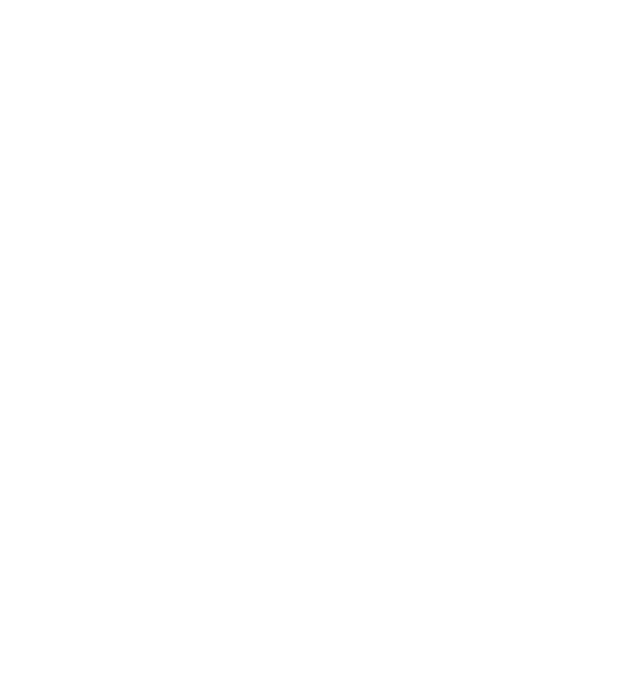
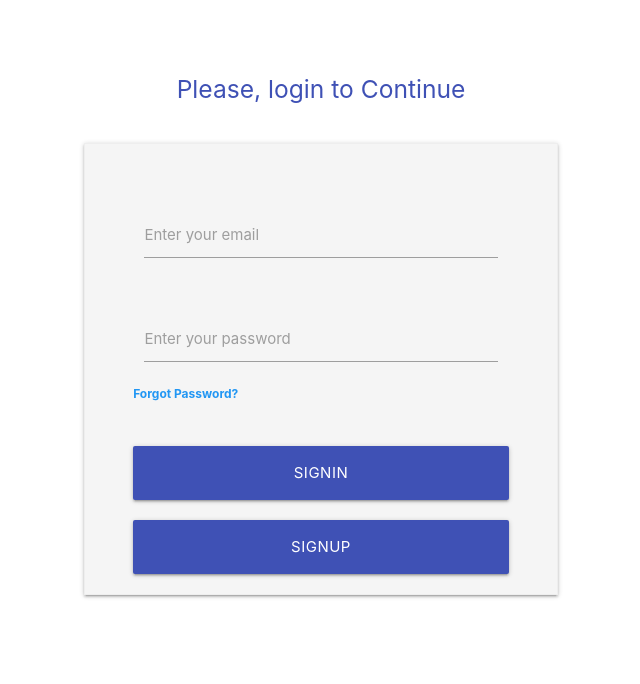
Before and after one commit to HamzaBenAbid/HealthCheck20, a website: page www/HealthCheck20.html in a window 1280 px wide. Shown: the whole page, without its empty margins (319-959 px from the left). Drawn offline with Linux system fonts and the light colour scheme.

Commit message:
Login Page

```diff
--- a/www/HealthCheck20.html
+++ b/www/HealthCheck20.html
@@ -9,6 +9,7 @@
       <link href="https://fonts.googleapis.com/icon?family=Material+Icons" rel="stylesheet">
       <!--Import materialize.css-->
       <link type="text/css" rel="stylesheet" href="css/materialize.min.css"  media="screen,projection"/>
+      <link type="text/css" rel="stylesheet" href="css/login.css" />
 
         <meta http-equiv="Content-Security-Policy" content="default-src 'self' data: gap: https://ssl.gstatic.com 'unsafe-eval'; style-src 'self' 'unsafe-inline'; media-src *; img-src 'self' data: content:;">
         <meta name="format-detection" content="telephone=no">
@@ -18,7 +19,64 @@
         <title>Hello World</title>
     </head>
     <body>
+
+            <div class="section"></div>
+            <main>
+              <center>
+                <div class="section"></div>
+
+                <h5 class="indigo-text">Please, login to Continue</h5>
+                <div class="section"></div>
+
+                <div class="container">
+                  <div class="z-depth-1 grey lighten-4 row" style="display: inline-block; padding: 32px 48px 0px 48px; border: 1px solid #EEE;">
+
+                    <form class="col s12" method="post">
+                      <div class='row'>
+                        <div class='col s12'>
+                        </div>
+                      </div>
+
+                      <div class='row'>
+                        <div class='input-field col s12'>
+                          <input class='validate' type='email' name='email' id='email' />
+                          <label for='email'>Enter your email</label>
+                        </div>
+                      </div>
+
+                      <div class='row'>
+                        <div class='input-field col s12'>
+                          <input class='validate' type='password' name='password' id='password' />
+                          <label for='password'>Enter your password</label>
+                        </div>
+                        <label style='float: left;'>
+                                          <a class='blue-text' href='#!'><b>Forgot Password?</b></a>
+                                      </label>
+                      </div>
+
+                      <br />
+                      <center>
+                        <div class='row'>
+                          <button type='submit' name='btn_login' class='col s12 btn btn-large waves-effect indigo'>Signin</button>
+                        </div>
+                        <div class='row'>
+                            <button type='submit' name='btn_signup' class='col s12 btn btn-large waves-effect indigo'>SignUP</button>
+                        </div>
+
+                      </center>
+                    </form>
+                  </div>
+                </div>
+              </center>
+
+              <div class="section"></div>
+              <div class="section"></div>
+            </main>
+
+
               <script type="text/javascript" src="js/materialize.min.js"></script>
+              <script type="text/javascript" src="https://cdnjs.cloudflare.com/ajax/libs/jquery/2.2.1/jquery.min.js"></script>
+
 
     </body>
 </html>
--- /dev/null
+++ b/www/css/login.css
@@ -0,0 +1,29 @@
+
+    body {
+      display: flex;
+      min-height: 100vh;
+      flex-direction: column;
+    }
+
+    main {
+      flex: 1 0 auto;
+    }
+
+    body {
+      background: #fff;
+    }
+
+    .input-field input[type=date]:focus + label,
+    .input-field input[type=text]:focus + label,
+    .input-field input[type=email]:focus + label,
+    .input-field input[type=password]:focus + label {
+      color: #6b6869;
+    }
+
+    .input-field input[type=date]:focus,
+    .input-field input[type=text]:focus,
+    .input-field input[type=email]:focus,
+    .input-field input[type=password]:focus {
+      border-bottom: 2px solid #e91e63;
+      box-shadow: none;
+    }
```
